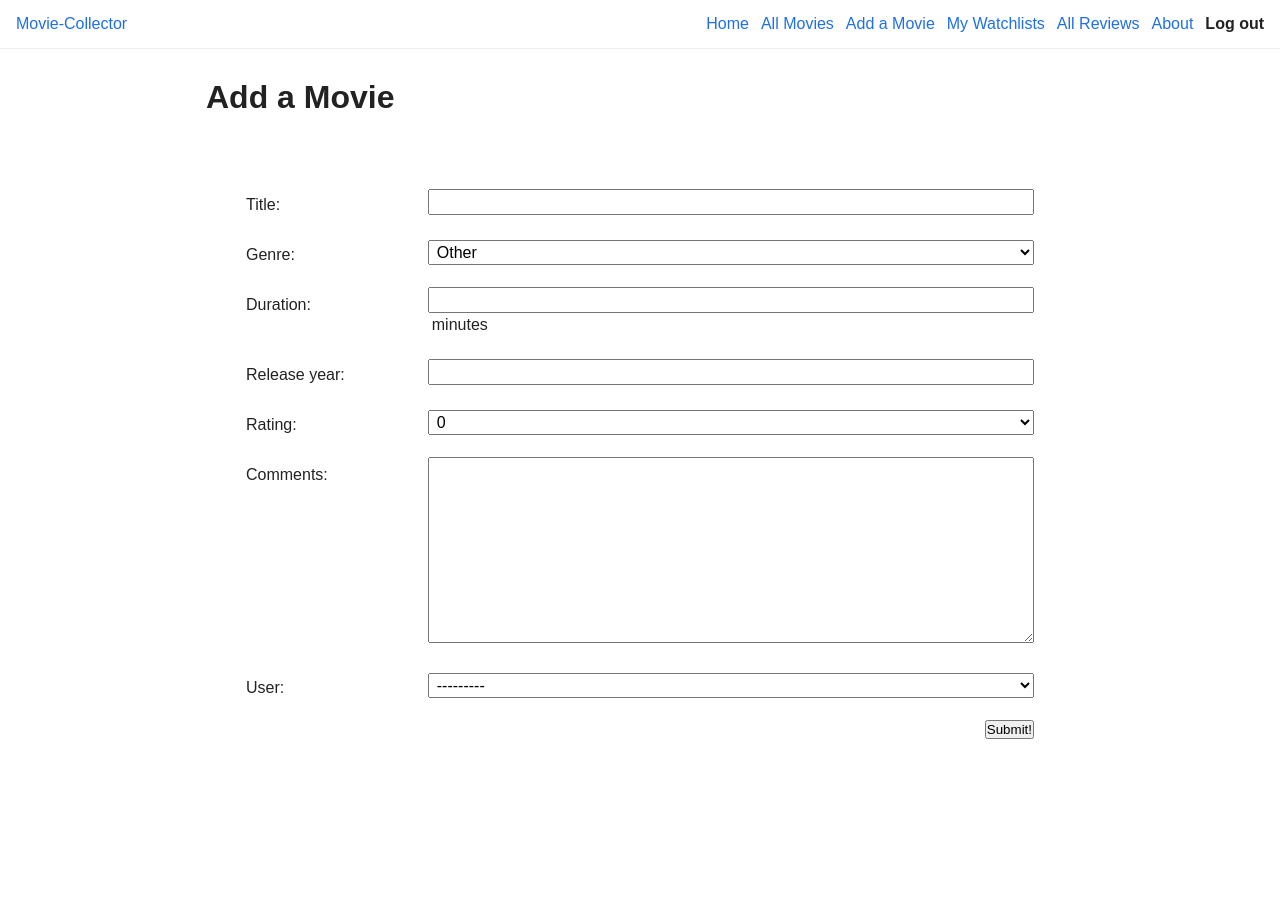
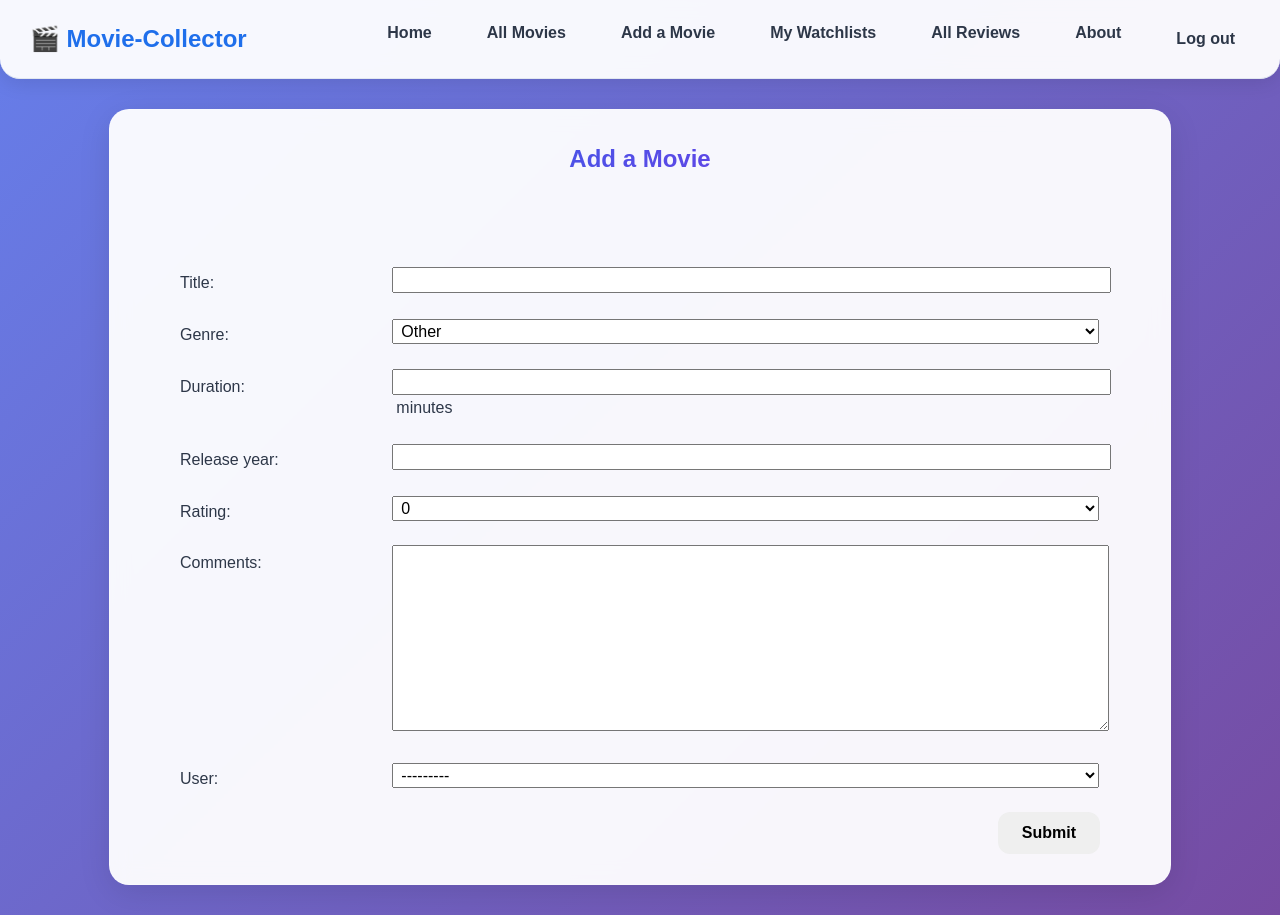
Before and after one commit to ShyakaRoger/django_movie_collection_app, a Django app: page /movies/create/ in a window 1280 px wide. Before the commit the page ends 739 px from the top, so only its background shows below. Run offline with Django 5.2, Linux system fonts and the light colour scheme; the visitor is signed in with stand-in values (Sample User, id 1); data comes from the database, SQL or seed files in the repository.

Commit message:
initial styling

```diff
--- a/main_app/static/css/base.css
+++ b/main_app/static/css/base.css
@@ -1,69 +1,187 @@
-/* Reset & Base Styles */
-* {
-  box-sizing: border-box;
+/* static/css/base.css */
+/* CSS Variables for consistent theming */
+:root {
+    --primary-color: #1f6feb;
+    --secondary-color: #8A2BE2; /* Purple accent */
+    --accent-color: #FF6B6B;    /* Coral accent */
+    --dark-color: #2D3748;      /* Dark blue-gray */
+    --light-color: #F7FAFC;     /* Light gray */
+    --border-color: #E2E8F0;    /* Light border */
+    --text-color: #2D3748;      /* Dark text */
+    --link-hover-color: #0056b3;
+    --font-main: 'Arial', sans-serif;
+    --font-size-base: 16px;
+    --border-radius: 12px;      /* Slightly more rounded */
+    --box-shadow: 0 4px 15px rgba(0, 0, 0, 0.1);
+    --transition: all 0.3s ease;
+}
+
+/* Beautiful gradient background */
+body {
+    font-family: var(--font-main);
+    line-height: 1.6;
+    color: var(--text-color);
+    background: linear-gradient(135deg, #667eea 0%, #764ba2 100%);
+    min-height: 100vh;
+    font-size: var(--font-size-base);
     margin: 0;
     padding: 0;
 }
 
-body {
-  font-family: Arial, sans-serif;
-  line-height: 1.5;
-  color: #222;
-  background: #fff;
+/* Main content area with effect */
+main {
+    max-width: 1000px;
+    margin: 30px auto;
+    padding: 30px;
+    background: rgba(255, 255, 255, 0.95);
+    backdrop-filter: blur(10px);
+    border-radius: 20px;
+    box-shadow: 0 8px 32px rgba(0, 0, 0, 0.1);
+    border: 1px solid rgba(255, 255, 255, 0.2);
 }
 
-/* Header Styles */
+/* Headeer Styles with improved design */
 header {
     display: flex;
     justify-content: space-between;
     align-items: center;
-  padding: 12px 16px;
-  border-bottom: 1px solid #eee;
+    padding: 20px 30px;
+    background: rgba(255, 255, 255, 0.95);
+    backdrop-filter: blur(10px);
+    border-bottom: 1px solid var(--border-color);
+    margin-bottom: 30px;
+    border-radius: 0 0 20px 20px;
+    box-shadow: 0 4px 20px rgba(0, 0, 0, 0.1);
 }
 
+
+.navbar-brand {
+    font-size: 1.5rem !important;
+    font-weight: bold;
+    color: var(--primary-color) !important;
+    text-decoration: none;
+    display: flex;
+    align-items: center;
+    gap: 10px;
+}
+
+.navbar-brand:hover {
+    color: var(--secondary-color) !important;
+    text-decoration: none;
+    transform: scale(1.05);
+    transition: var(--transition);
+}
+
+/* Navigation */
 nav ul {
     display: flex;
-  gap: 12px;
+    gap: 25px;
     list-style: none;
+    margin: 0;
+    padding: 0;
+}
+
+nav ul li a {
+    color: var(--dark-color);
+    text-decoration: none;
+    font-weight: 600;
+    font-size: 1rem;
+    padding: 10px 15px;
+    border-radius: var(--border-radius);
+    transition: var(--transition);
+}
+
+nav ul li a:hover {
+    background: var(--primary-color);
+    color: white !important;
+    text-decoration: none;
+    transform: translateY(-2px);
 }
 
 /* Links */
 a {
-  color: #1f6feb;
+    color: var(--primary-color);
+    text-decoration: none;
+    transition: var(--transition);
+}
+
+a:hover {
+    color: var(--secondary-color);
     text-decoration: none;
 }
 
-a:hover {
-  text-decoration: underline;
-}
-
-/* Main Content */
-main {
-  max-width: 900px;
-  margin: 24px auto;
-  padding: 0 16px;
-}
-
+/* Page header */
 .page-header {
-  margin-bottom: 16px;
+    margin-bottom: 30px;
+    text-align: center;
 }
 
 .page-header h1 {
-  margin: 0 0 6px;
+    margin: 0 0 10px;
+    font-size: 1.5rem;
+    color: var(--dark-color);
+    background: linear-gradient(135deg, var(--primary-color), var(--secondary-color));
+    -webkit-background-clip: text;
+    -webkit-text-fill-color: transparent;
+    background-clip: text;
 }
 
+/* Logout form */
 #logout-form button {
     text-decoration: none;
     color: var(--text-color);
     font-weight: 600;
-  font-size: 16px;
+    font-size: 1rem;
     background: none;
     border: none;
     cursor: pointer;
-  padding: 0;
+    padding: 10px 15px;
+    border-radius: var(--border-radius);
+    transition: var(--transition);
     font-family: inherit;
 }
 
 #logout-form button:hover {
-  color: var(--link-hover-color);
+    background: var(--accent-color);
+    color: white;
 }
+
+/* Responsive design */
+@media (max-width: 768px) {
+    header {
+        flex-direction: column;
+        gap: 20px;
+        padding: 15px;
+    }
+
+    .navbar-brand {
+        font-size: 1rem !important;
+    }
+
+    nav ul {
+        flex-direction: column;
+        gap: 10px;
+        text-align: center;
+    }
+
+    main {
+        margin: 15px;
+        padding: 20px;
+    }
+
+    .page-header h1 {
+        font-size: 2rem;
+    }
+}
+
+.movie-icon {
+    width: 40px !important;
+    height: 40px !important;
+    color: var(--primary-color);
+    transition: var(--transition);
+}
+
+.navbar-brand:hover .movie-icon {
+    color: var(--secondary-color);
+    transform: scale(1.2) rotate(10deg);
+}
--- /dev/null
+++ b/main_app/static/css/components.css
@@ -0,0 +1,75 @@
+/* static/css/components.css */
+/* Buttons */
+.btn {
+    display: inline-block;
+    padding: 0.75rem 1.5rem;
+    border: none;
+    border-radius: var(--border-radius);
+    font-size: 1rem;
+    font-weight: 600;
+    text-align: center;
+    cursor: pointer;
+    transition: var(--transition);
+    text-decoration: none;
+}
+
+.btn-primary {
+    background: var(--primary-color);
+    color: white;
+}
+
+.btn-primary:hover {
+    background: var(--link-hover-color);
+    transform: translateY(-2px);
+    color: white;
+    text-decoration: none;
+}
+
+.btn-secondary {
+    background: var(--light-color);
+    color: var(--dark-color);
+    border: 2px solid var(--primary-color);
+}
+
+/* Cards */
+.card {
+    background: white;
+    border-radius: var(--border-radius);
+    box-shadow: var(--box-shadow);
+    padding: 1.5rem;
+    margin-bottom: 1rem;
+    transition: var(--transition);
+    border: 1px solid var(--border-color);
+}
+
+.card:hover {
+    transform: translateY(-5px);
+    box-shadow: 0 10px 25px rgba(0,0,0,0.15);
+}
+
+/* Forms */
+.form-group {
+    margin-bottom: 1.5rem;
+}
+
+.form-label {
+    display: block;
+    margin-bottom: 0.5rem;
+    font-weight: 600;
+    color: var(--dark-color);
+}
+
+.form-control {
+    width: 100%;
+    padding: 0.75rem;
+    border: 2px solid var(--border-color);
+    border-radius: var(--border-radius);
+    font-size: 1rem;
+    transition: var(--transition);
+}
+
+.form-control:focus {
+    border-color: var(--primary-color);
+    outline: none;
+    box-shadow: 0 0 0 3px rgba(31, 111, 235, 0.1);
+}
--- /dev/null
+++ b/main_app/static/css/layout.css
@@ -0,0 +1,25 @@
+/* static/css/layout.css */
+.container {
+    width: 100%;
+    max-width: 1200px;
+    margin: 0 auto;
+    padding: 0 1rem;
+}
+
+/* Responsive design */
+@media (max-width: 768px) {
+    header {
+        flex-direction: column;
+        gap: 1rem;
+    }
+
+    nav ul {
+        flex-direction: column;
+        gap: 0.5rem;
+    }
+
+    main {
+        margin: 16px auto;
+        padding: 0 12px;
+    }
+}
--- a/main_app/templates/base.html
+++ b/main_app/templates/base.html
@@ -9,17 +9,19 @@
   <meta name="viewport" content="width=device-width, initial-scale=1.0" />
   <link rel="shortcut icon" href="{% static 'img/favicon.ico' %}" />
   <title>{% block title %}Movie-Collector{% endblock %}</title>
-  <link rel="stylesheet" href="{% static 'css/base.css' %}" />
+  <link rel="stylesheet" href="{% static 'css/base.css' %}">
+    <link rel="stylesheet" href="{% static 'css/components.css' %}">
+    <link rel="stylesheet" href="{% static 'css/layout.css' %}">
+    <link rel="stylesheet" href="{% static 'css/movies.css' %}">
+
   {% block head %}{% endblock %}
+
 </head>
 
 <body>
   <header>
     <div>
-      <a href="{% url 'home' %}">
-        <!-- If you add a logo image later, swap the span for an <img src="{% static 'img/logo.svg' %}" alt="MovieCollector" /> -->
-        <span>Movie-Collector</span>
-      </a>
+      <a href="/" class="navbar-brand">🎬 Movie-Collector</a>
     </div>
 
     <nav>
--- a/main_app/templates/main_app/movie_form.html
+++ b/main_app/templates/main_app/movie_form.html
@@ -19,7 +19,7 @@
     <table>
         {{ form.as_table }}
     </table>
-    <button type="submit" class="btn submit">Submit!</button>
+    <button type="submit" class="btn submit">Submit</button>
 </form>
 
 {% endblock %}
```
Also changed, not shown: main_app/static/css/movies.css (added, +41 -0 lines), README.md, main_app/static/images/movie-icon.svg (added). Lines whose indentation alone changed are shown as unchanged.
